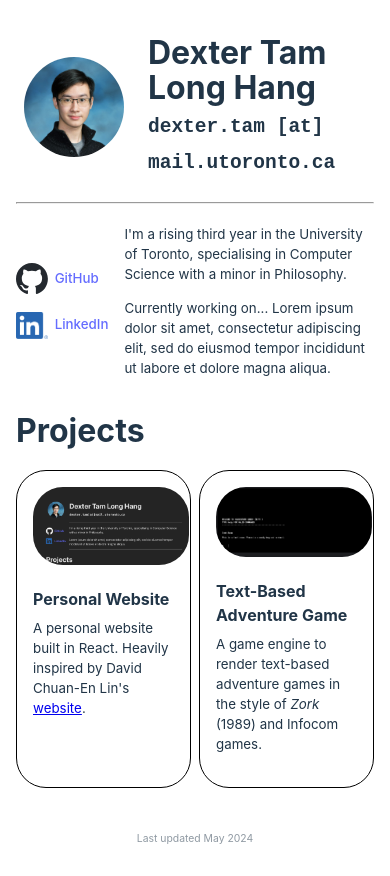
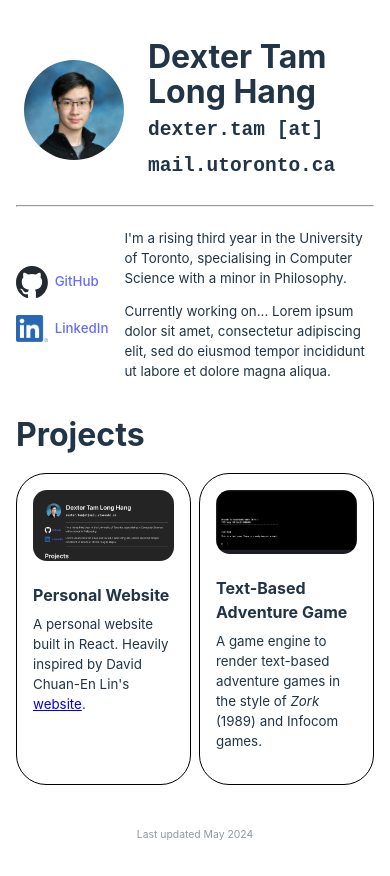
Before and after one commit to taml5/taml5.github.io, a React (Vite) app: page / in a window 390 px wide. Built offline with nearby package versions, Linux system fonts and the light colour scheme.

Commit message:
Fixed project image responsiveness

```diff
--- a/src/Project.css
+++ b/src/Project.css
@@ -18,8 +18,9 @@
 
 .projectCard img {
     border-radius: 30px;
-    margin: 1rem;
-    max-width: 90%;
+    box-sizing: border-box;
+    padding: 1rem;
+    max-width: 100%;
 }
 
 .projectCard h3 {
```
